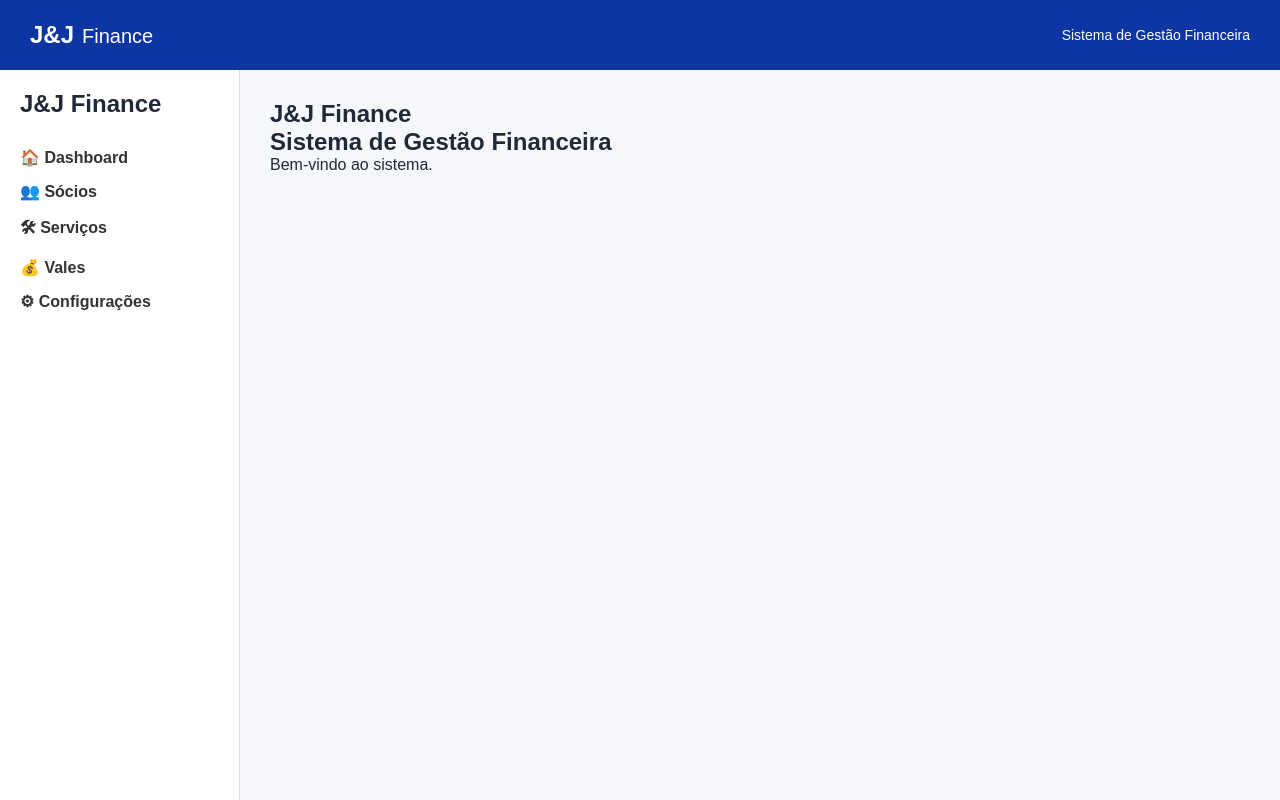
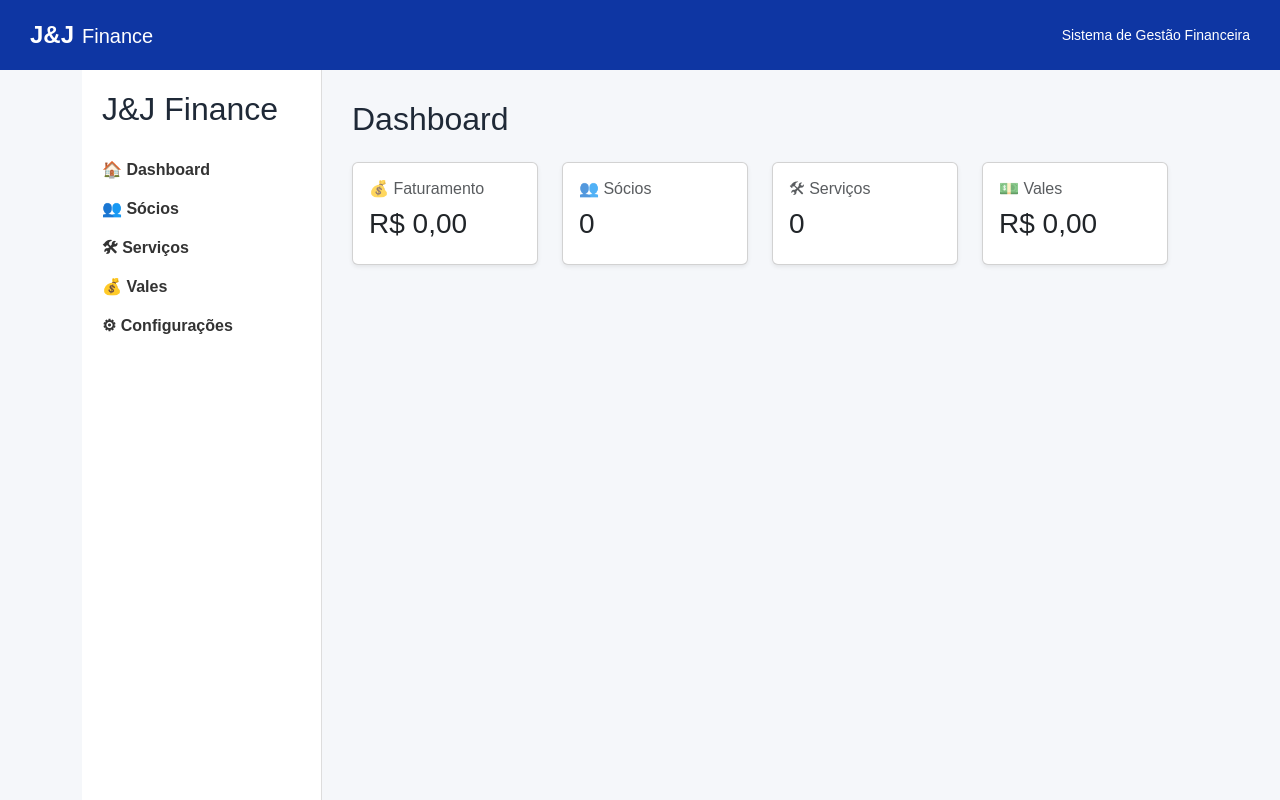
Before and after one commit to novavibejs-rgb/JJ_finance, a Flask app: page / in a window 1280 px wide. Run offline with Flask 3, Linux system fonts and the light colour scheme.

Commit message:
feat: cria layout inicial do dashboard

```diff
--- /dev/null
+++ b/templates/dashboard/componentes/cards.html
@@ -0,0 +1,41 @@
+<div class="row g-4">
+  <div class="col-md-6 col-xl-3">
+    <div class="card shadow-sm">
+      <div class="card-body">
+        <h6 class="text-muted">💰 Faturamento</h6>
+
+        <h3>R$ 0,00</h3>
+      </div>
+    </div>
+  </div>
+
+  <div class="col-md-6 col-xl-3">
+    <div class="card shadow-sm">
+      <div class="card-body">
+        <h6 class="text-muted">👥 Sócios</h6>
+
+        <h3>0</h3>
+      </div>
+    </div>
+  </div>
+
+  <div class="col-md-6 col-xl-3">
+    <div class="card shadow-sm">
+      <div class="card-body">
+        <h6 class="text-muted">🛠 Serviços</h6>
+
+        <h3>0</h3>
+      </div>
+    </div>
+  </div>
+
+  <div class="col-md-6 col-xl-3">
+    <div class="card shadow-sm">
+      <div class="card-body">
+        <h6 class="text-muted">💵 Vales</h6>
+
+        <h3>R$ 0,00</h3>
+      </div>
+    </div>
+  </div>
+</div>
--- a/templates/dashboard/index.html
+++ b/templates/dashboard/index.html
@@ -1,10 +1,6 @@
 {% extends "layout/base.html" %} {% block titulo %} Dashboard {% endblock %} {%
 block conteudo %}
 
-<h1>J&J Finance</h1>
+<h2 class="mb-4">Dashboard</h2>
 
-<h2>Sistema de Gestão Financeira</h2>
-
-<p>Bem-vindo ao sistema.</p>
-
-{% endblock %}
+{% include "dashboard/componentes/cards.html" %} {% endblock %}
--- a/templates/layout/base.html
+++ b/templates/layout/base.html
@@ -5,6 +5,11 @@
     <meta name="viewport" content="width=device-width, initial-scale=1.0" />
 
     <title>{% block titulo %}J&J Finance{% endblock %}</title>
+
+    <link
+      href="https://cdn.jsdelivr.net/npm/bootstrap@5.3.7/dist/css/bootstrap.min.css"
+      rel="stylesheet"
+    />
 
     <link
       rel="stylesheet"
@@ -20,5 +25,7 @@
 
       <section class="conteudo">{% block conteudo %}{% endblock %}</section>
     </main>
+
+    <script src="https://cdn.jsdelivr.net/npm/bootstrap@5.3.7/dist/js/bootstrap.bundle.min.js"></script>
   </body>
 </html>
```
